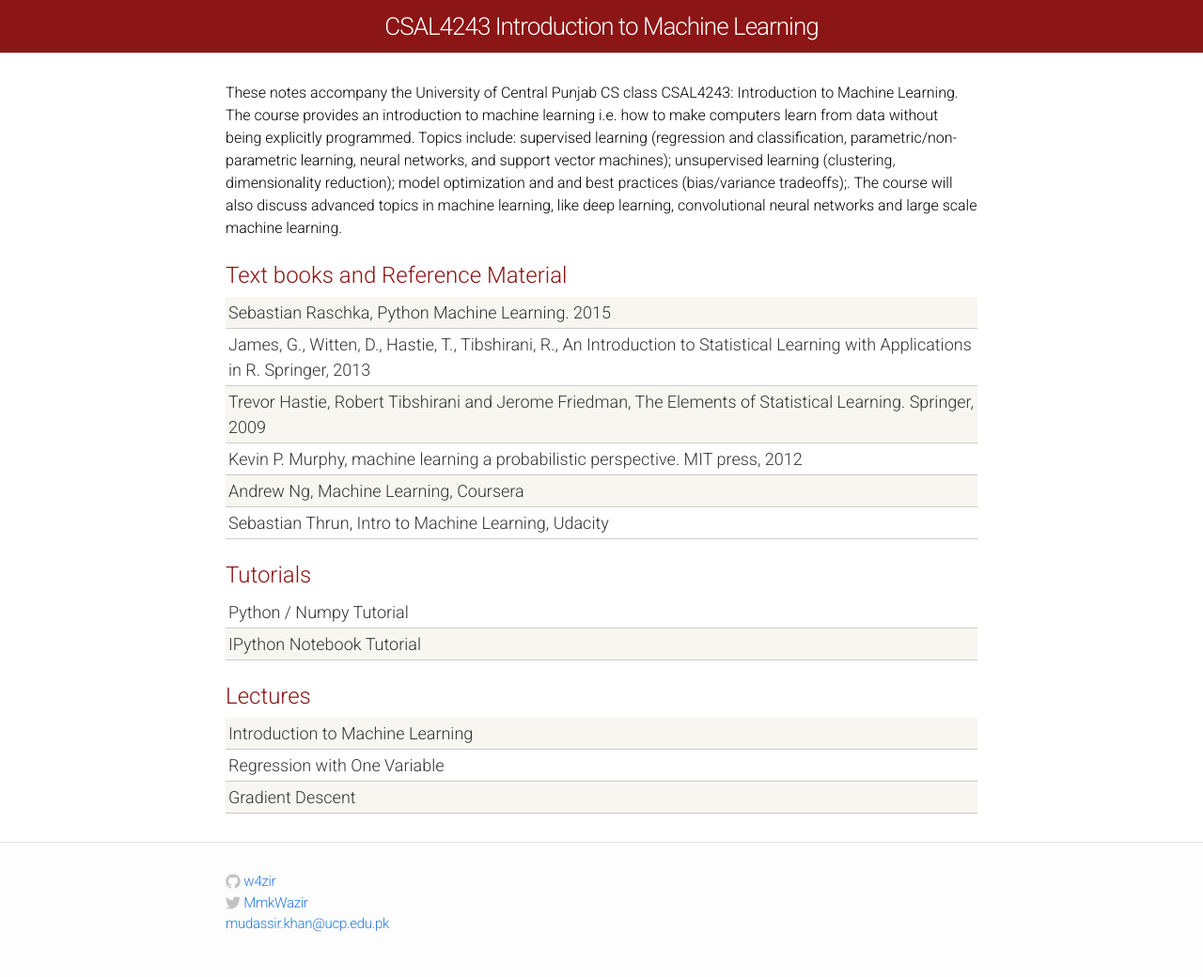
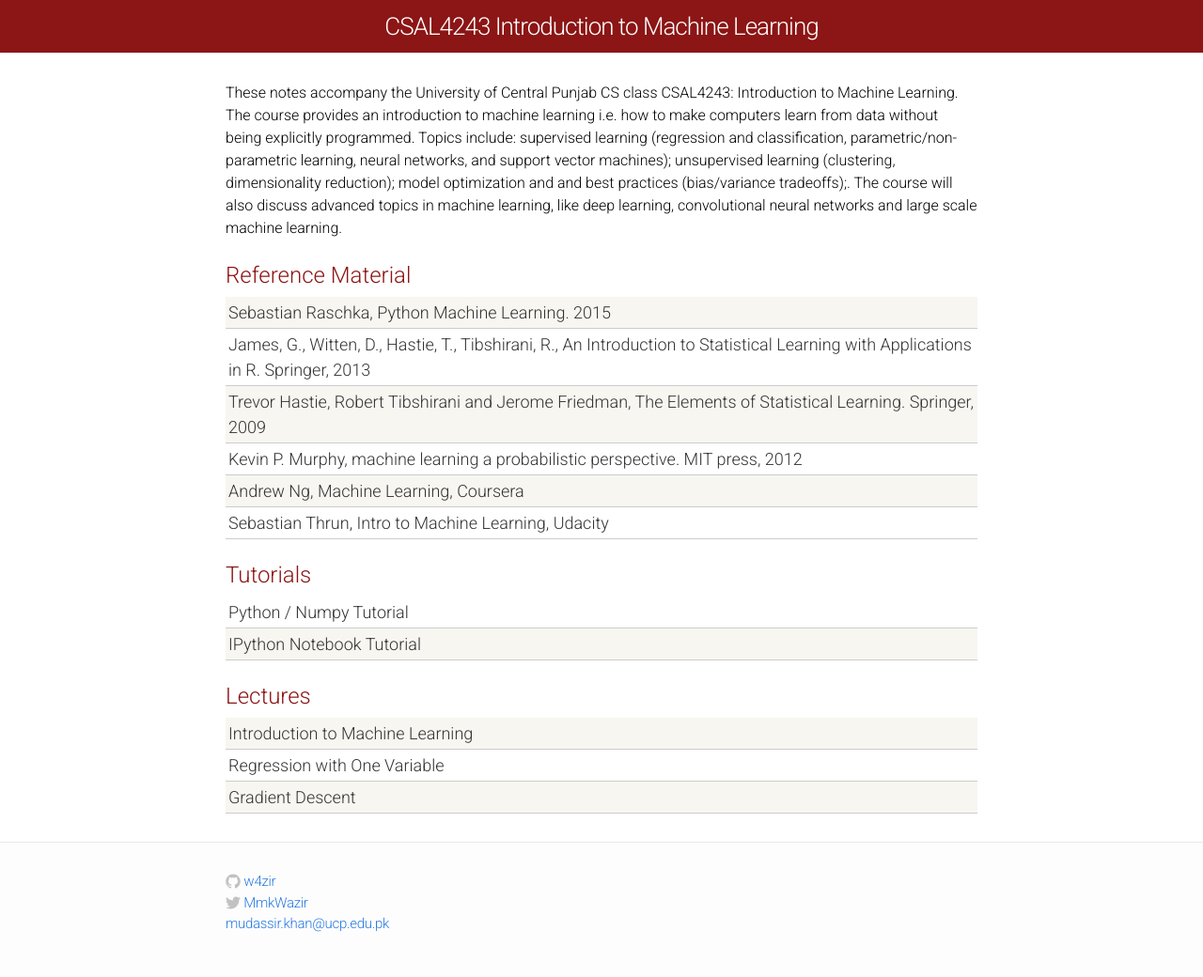
Before and after one commit to Mickael-Galliez/ml17s, a Jekyll site: the page built from index.html, in a window 1280 px wide. Shown: the whole page at 94% size. Built offline with Jekyll 4.4.1, drawn with Linux system fonts in a browser that asks for light colours.

Commit message:
Update index.html

```diff
--- a/index.html
+++ b/index.html
@@ -9,7 +9,7 @@ layout: default
 <div class="home">
   <div class="materials-wrap">
 
-<div class="module-header">Text books and Reference Material</div>
+<div class="module-header">Reference Material</div>
 
     <div class="materials-item">
       <a href="https://sebastianraschka.com/books.html/">
```
